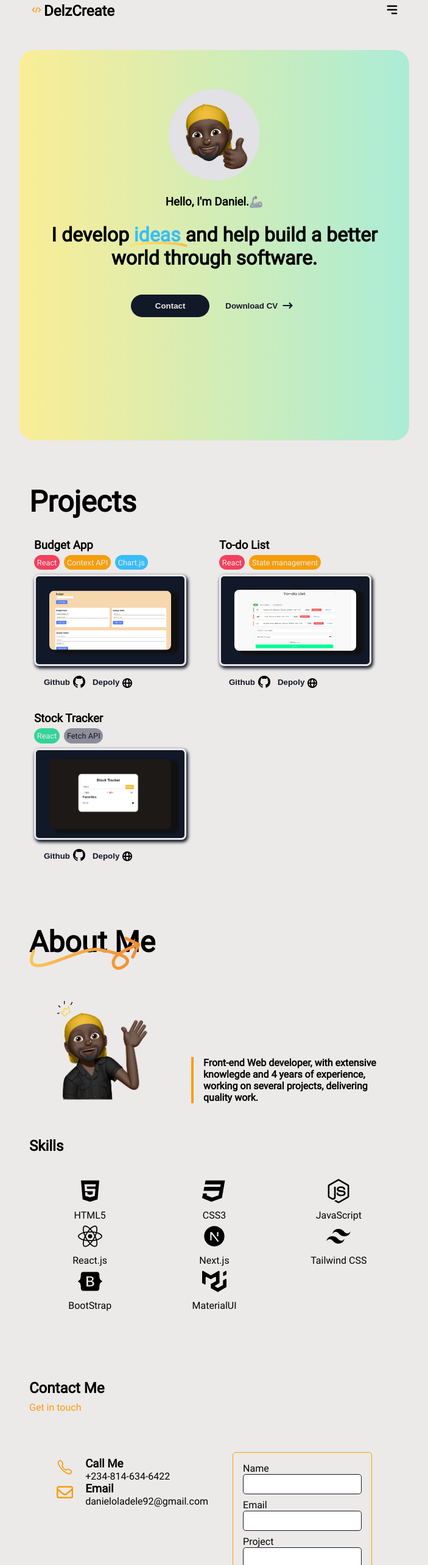
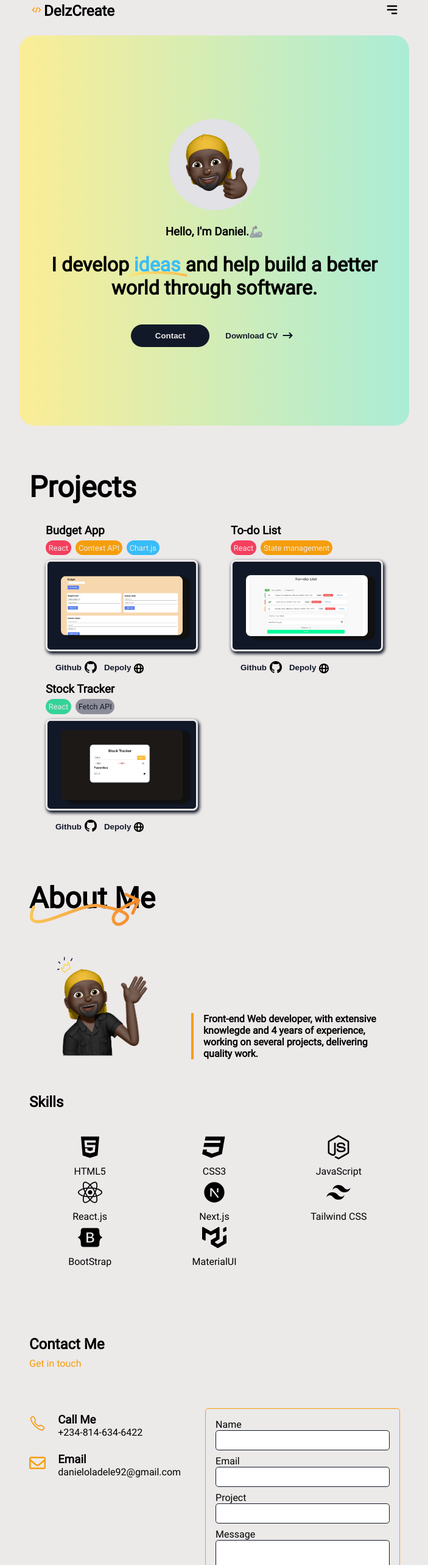
Before and after one commit to Delz-create/PortWork, a React (Create React App) app: page / in a window 1280 px wide. Shown: the part 20-2586 px from the top of the page at 61% size, without its empty margins (288-991 px from the left). Built offline with nearby package versions, Linux system fonts and the light colour scheme.

Commit message:
Add files via upload

```diff
--- a/src/index.css
+++ b/src/index.css
@@ -104,21 +104,24 @@ body {
 .Hero-section {
   justify-content: center;
   align-items: start;
+  margin: 0 0 4.5rem 0;
 }
 .card {
+  display: flex;
+  align-items: center;
+  justify-content: center;
   background-image: var(--grad1);
   border-radius: 1.5rem;
   padding: 2rem;
   text-align: center;
-  margin: 1.5rem 0 4.5rem 0;
   min-height: 80vh;
+  padding: auto 0 auto 0;
 }
 .card-content {
   display: flex;
   flex-direction: column;
   align-items: center;
   justify-content: center;
-  margin: 1.5rem 0 0 0;
 }
 .main-img {
   background-color: var(--grey-900);
@@ -186,9 +189,7 @@ span::after {
   font-size: 2rem;
   margin: 0 0 1.5rem 0;
 }
-.projects {
-  margin: 0 auto;
-}
+
 .project-grid {
   display: grid;
   grid-template-columns: repeat(auto-fit, minmax(300px, 1fr));
@@ -199,6 +200,7 @@ span::after {
   margin: 0 0 1.5rem 0;
   padding: 0.5rem;
   border-radius: 1rem;
+  margin: 0 auto;
 }
 .title h3 {
   margin: 0 0 0.3rem 0;
@@ -383,6 +385,7 @@ span::after {
   justify-content: start;
   align-items: center;
   gap: 20px;
+  margin: 0 0 1.5rem 0;
 }
 .contact-icon {
   font-size: 1.7rem;
@@ -395,6 +398,7 @@ span::after {
   border: 1px solid var(--yellow);
   border-radius: 0.3rem;
   padding: 1rem;
+  min-width: 20rem;
 }
 input,
 textarea {
```
